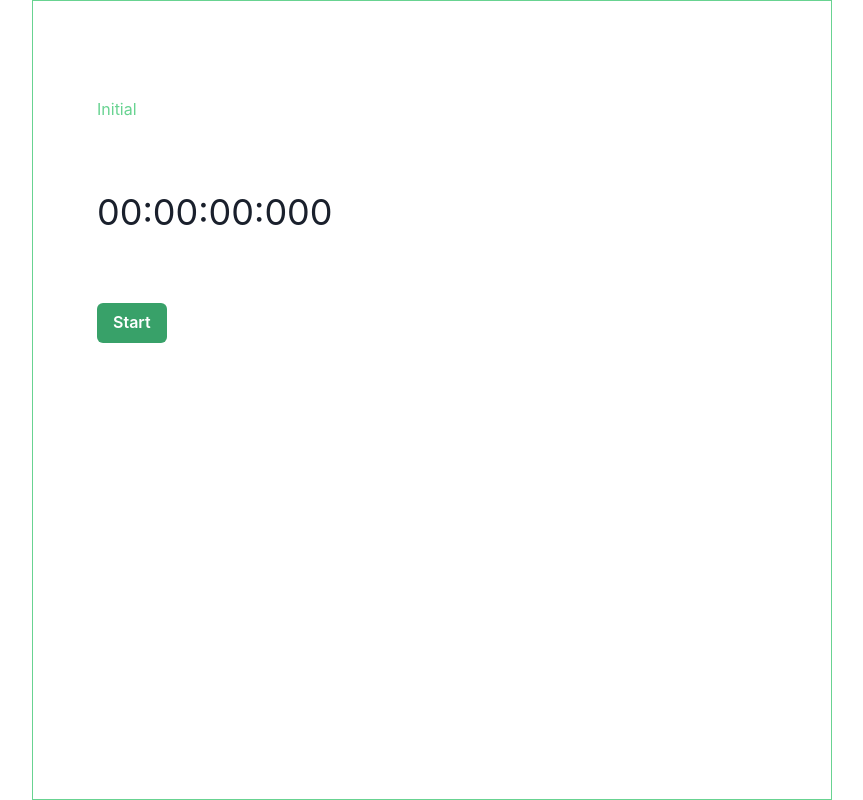
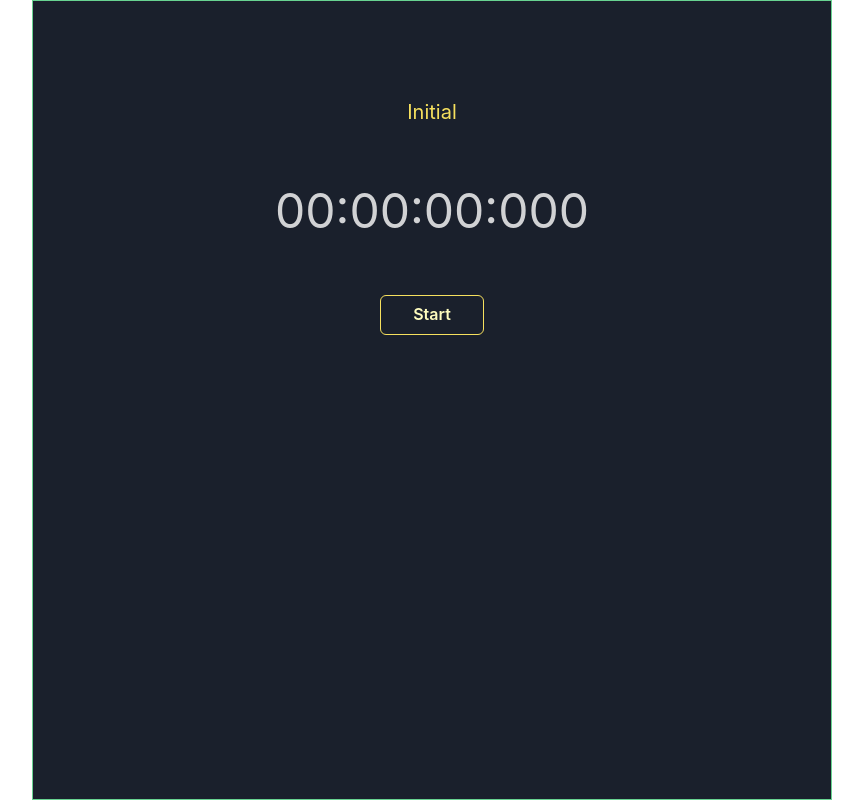
Before and after one commit to nataliehoang91/stop_watch_with_lap, a React (Create React App) app: page / in a window 1280 px wide. Shown: the whole page, without its empty margins (208-1071 px from the left). Built offline with nearby package versions, Linux system fonts and the light colour scheme.

Commit message:
adjust the UI

```diff
--- a/src/Components/Laps/index.js
+++ b/src/Components/Laps/index.js
@@ -1,14 +1,29 @@
 import React from "react";
 
-import { Box, Text } from "@chakra-ui/react";
+import { Box, HStack, Text } from "@chakra-ui/react";
 import Timer from "../shared/Timer";
 
 const BaseLapData = ({ laps }) => (
-  <Box mt="16">
-    <Text fontSize="16px">Laps</Text>
-    <Box ml={4}>
-      {laps.map((time) => (
-        <Timer time={time} key={time} />
+  <Box pt="16">
+    <Text fontSize="2xl" color="whiteAlpha.900">
+      Laps
+    </Text>
+    <Box
+      mx="8"
+      my="4"
+      textAlign="left"
+      borderColor="whiteAlpha.300"
+      borderWidth="1px"
+      borderStyle="solid"
+      p="8"
+    >
+      {laps.map((time, index) => (
+        <HStack justifyContent="space-between">
+          <Timer time={time} key={time} isLappedTime />
+          <Text pl="24" fontSize="2xl" color="whiteAlpha.900">
+            {index + 1} lap
+          </Text>
+        </HStack>
       ))}
     </Box>
   </Box>
--- a/src/Components/TimerInitial/index.js
+++ b/src/Components/TimerInitial/index.js
@@ -6,11 +6,18 @@ import Status from "../shared/Status";
 import Timer from "../shared/Timer";
 
 const BaseTimerInitial = ({ startTimer }) => (
-  <VStack alignItems="flex-start" spacing="16">
-    <Status status="Initial" color="green.300" />
+  <VStack spacing="12" alignItems="center">
+    <Status status="Initial" color="yellow.300" />
     <Box>
       <Timer time="0" />
-      <Button bgColor="green.500" color="white" onClick={startTimer} mt="16">
+      <Button
+        variant="outline"
+        borderColor="yellow.300"
+        color="yellow.100"
+        px="8"
+        onClick={startTimer}
+        mt="12"
+      >
         Start
       </Button>
     </Box>
--- a/src/Components/TimerPaused/index.js
+++ b/src/Components/TimerPaused/index.js
@@ -7,15 +7,28 @@ import Timer from "../shared/Timer";
 
 const BaseTimerPaused = ({ time, resumeTimer, resetTimer }) => {
   return (
-    <VStack alignItems="flex-start" spacing="16">
+    <VStack alignItems="center" spacing="12">
       <Status status="Stopped" color="red.300" />
       <Box>
         <Timer time={time} />
-        <Box mt="16">
-          <Button bgColor="blue.500" color="white" mr="4" onClick={resumeTimer}>
+        <Box mt="12">
+          <Button
+            variant="outline"
+            borderColor="yellow.300"
+            color="yellow.100"
+            px="8"
+            mr="8"
+            onClick={resumeTimer}
+          >
             Resume
           </Button>
-          <Button bgColor="teal.400" color="white" onClick={resetTimer}>
+          <Button
+            variant="outline"
+            borderColor="green.500"
+            color="green.300"
+            px="8"
+            onClick={resetTimer}
+          >
             Reset
           </Button>
         </Box>
--- a/src/Components/TimerRunning/index.js
+++ b/src/Components/TimerRunning/index.js
@@ -1,21 +1,54 @@
 import React from "react";
 
-import { Box, VStack, Button } from "@chakra-ui/react";
+import {
+  Box,
+  VStack,
+  Button,
+  Spinner,
+  HStack,
+  ChakraProvider,
+  Stack,
+} from "@chakra-ui/react";
 
 import Status from "../shared/Status";
 import Timer from "../shared/Timer";
 
 const BaseTimerRunning = ({ pauseTimer, time, bookmarkTime }) => {
   return (
-    <VStack alignItems="flex-start" spacing="16">
-      <Status status="Running..." color="blue.300" />
+    <VStack alignItems="center" spacing="12">
+      <HStack>
+        <Status status="Running..." color="blue.300" />
+        <Spinner
+          thickness="1px"
+          speed="0.65s"
+          emptyColor="gray.200"
+          color="blue.500"
+          size="sm"
+        />
+      </HStack>
       <Box>
         <Timer time={time} />
-        <Box mt="16">
-          <Button bgColor="red.500" color="white" mr="4" onClick={pauseTimer}>
+        <Box mt="12">
+          <Button
+            variant="outline"
+            borderColor="red.500"
+            color="red.400"
+            px="8"
+            mr="8"
+            onClick={pauseTimer}
+          >
             Stop
           </Button>
-          <Button bgColor="teal.400" color="white" onClick={bookmarkTime}>
+          <Button
+            variant="outline"
+            borderColor="yellow.300"
+            color="yellow.100"
+            px="8"
+            _active={{ borderColor: "yellow.300", color: "yellow.100" }}
+            _hover={{ borderColor: "yellow.300", color: "yellow.100" }}
+            _focus={{ borderColor: "yellow.300", color: "yellow.100" }}
+            onClick={bookmarkTime}
+          >
             Lap
           </Button>
         </Box>
--- a/src/Components/index.js
+++ b/src/Components/index.js
@@ -1,7 +1,7 @@
 import React, { useState } from "react";
 import useNow from "./shared/hooks/useNow";
 
-import { Container, Box, VStack, Text, Button, HStack } from "@chakra-ui/react";
+import { Container, VStack } from "@chakra-ui/react";
 
 import TimerInitial from "./TimerInitial";
 import TimerRunning from "./TimerRunning";
@@ -53,7 +53,10 @@ const BaseApp = () => {
       px="16"
       maxWidth="800px"
       minHeight="100vh"
+      textAlign="center"
+      bgColor="gray.800"
     >
+      <VStack>
         {!isStarted && <TimerInitial startTimer={startTimer} />}
         {isStarted && isPaused && (
           <TimerPaused
@@ -70,6 +73,7 @@ const BaseApp = () => {
           />
         )}
         {laps.length > 0 && <LapData laps={laps} />}
+      </VStack>
     </Container>
   );
 };
--- a/src/Components/shared/Status/index.js
+++ b/src/Components/shared/Status/index.js
@@ -4,7 +4,7 @@ import { Box, Text } from "@chakra-ui/react";
 
 const BaseStatus = ({ status, color }) => (
   <Box>
-    <Text fontSize="md" color={color}>
+    <Text fontSize="xl" color={color}>
       {status}
     </Text>
   </Box>
--- a/src/Components/shared/Timer/index.js
+++ b/src/Components/shared/Timer/index.js
@@ -2,7 +2,7 @@ import React from "react";
 
 import { Box, chakra } from "@chakra-ui/react";
 
-const BaseTimer = ({ time }) => {
+const BaseTimer = ({ time, isLappedTime }) => {
   const hh = String(Math.floor(time / 1000 / 60 / 60)).padStart(2, "0");
   const mm = String(Math.floor(time / 1000 / 60) % 60).padStart(2, "0");
   const ss = String(Math.floor(time / 1000) % 60).padStart(2, "0");
@@ -10,10 +10,30 @@ const BaseTimer = ({ time }) => {
 
   return (
     <Box>
-      <chakra.span fontSize="4xl">{hh}:</chakra.span>
-      <chakra.span fontSize="4xl">{mm}:</chakra.span>
-      <chakra.span fontSize="4xl">{ss}:</chakra.span>
-      <chakra.span fontSize="4xl">{ms}</chakra.span>
+      <chakra.span
+        fontSize={isLappedTime ? "3xl" : "5xl"}
+        color="whiteAlpha.800"
+      >
+        {hh}:
+      </chakra.span>
+      <chakra.span
+        fontSize={isLappedTime ? "3xl" : "5xl"}
+        color="whiteAlpha.800"
+      >
+        {mm}:
+      </chakra.span>
+      <chakra.span
+        fontSize={isLappedTime ? "3xl" : "5xl"}
+        color="whiteAlpha.800"
+      >
+        {ss}:
+      </chakra.span>
+      <chakra.span
+        fontSize={isLappedTime ? "3xl" : "5xl"}
+        color="whiteAlpha.800"
+      >
+        {ms}
+      </chakra.span>
     </Box>
   );
 };
```
Also changed, not shown: 1 other file (tests, documents, lock files or other folders). Lines whose indentation alone changed are shown as unchanged.
